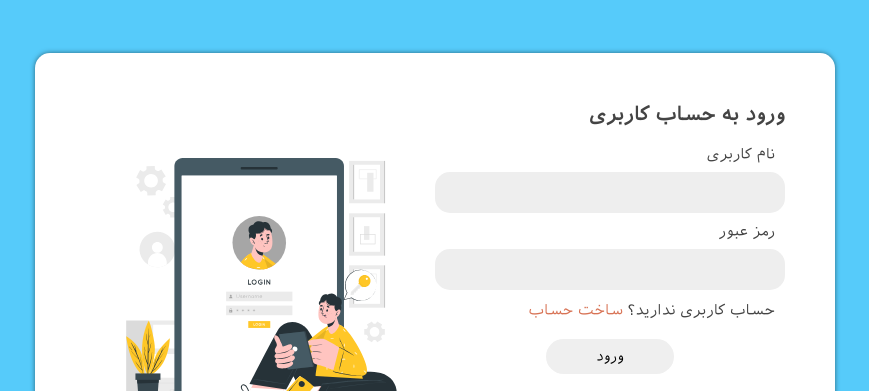
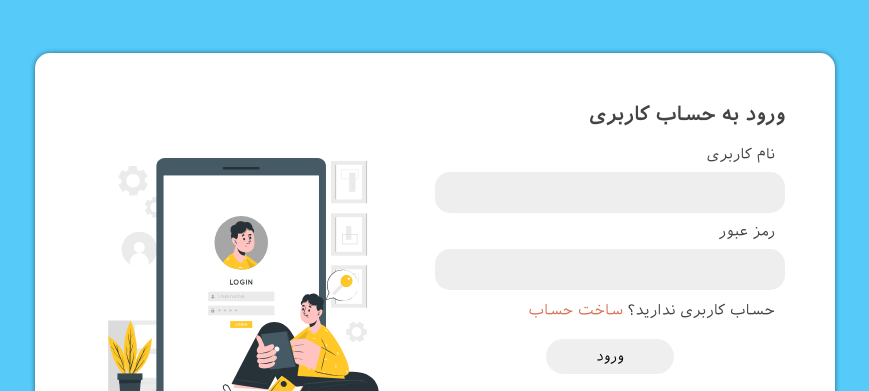
Before and after one commit to thisismammad/shop, a plain HTML site: page login.html in a window 1280 px wide. Shown: the part 117-508 px from the top of the page, without its empty margins (205-1074 px from the left). Drawn offline with Linux system fonts and the light colour scheme.

Commit message:
fixed images

```diff
--- a/css/login.css
+++ b/css/login.css
@@ -103,7 +103,7 @@ main {
 .image-sec {
   display: none;
   align-items: center;
-  justify-content: center;
+  justify-content: flex-end;
 }
 .image-sec .image-container {
   display: flex;
--- a/css/register.css
+++ b/css/register.css
@@ -95,7 +95,7 @@ main {
 .image-sec {
   display: none;
   align-items: center;
-  justify-content: center;
+  justify-content: flex-end;
 }
 .image-sec .image-container {
   display: flex;
```
